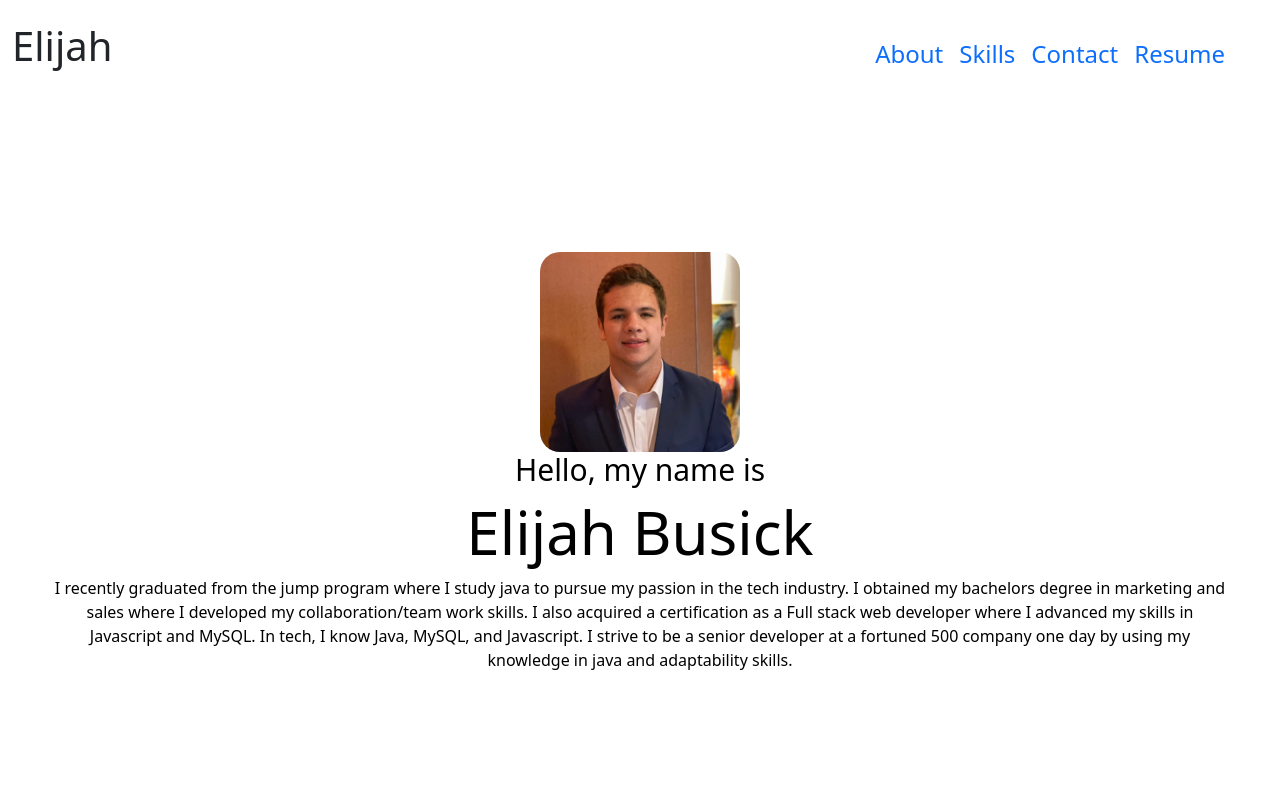
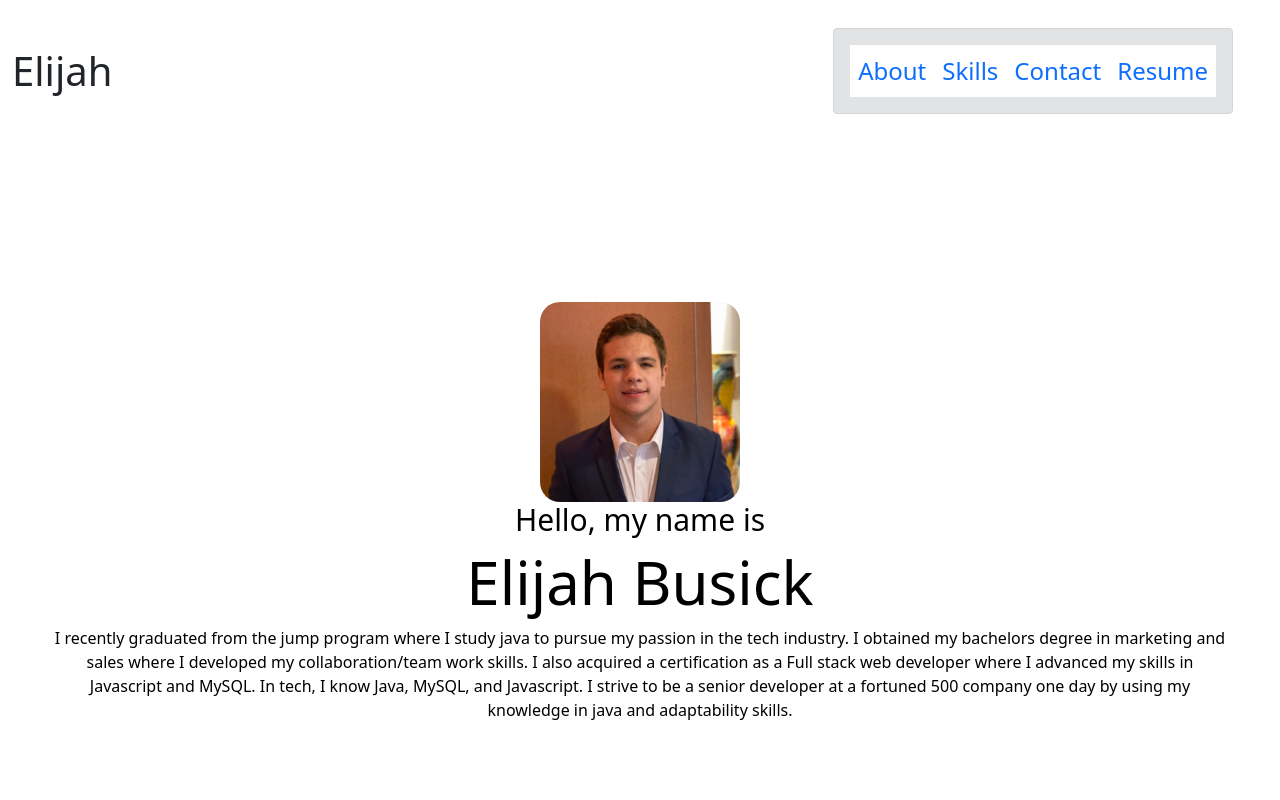
Before and after one commit to Elijahb22/the-portfolio, a React (Create React App) app: page / in a window 1280 px wide. Shown: the top 800 px of the page. Built offline with nearby package versions, Linux system fonts and the light colour scheme.

Commit message:
fix link color

```diff
--- a/src/components/Nav/nav.js
+++ b/src/components/Nav/nav.js
@@ -5,21 +5,21 @@ const nav = () => {
   return (
     <nav class="navbar navbar-expand-lg bg-body-tertiary">
         <div class="container-fluid">
-            <p class="navbar-brand fs-1" href="#">Elijah</p>
+            <p class="navbar-brand fs-1">Elijah</p>
                 <span class="navbar-toggler-icon"></span>
             <div class="nav-w" id="navbarNav">
-                <ul class="navbar-nav fs-4">
+                <ul class="navbar-nav fs-4 alert alert-secondary">
                     <li class="nav-item">
                         <a class="nav-link active" aria-current="page" href="#about">About</a>
                     </li>
                     <li class="nav-item">
-                        <a class="nav-link" href="#skill">Skills</a>
+                        <a class="nav-link active" href="#skill">Skills</a>
+                    </li>
+                    <li class="nav-item active">
+                        <a class="nav-link active" href="#contact">Contact</a>
                     </li>
                     <li class="nav-item">
-                        <a class="nav-link" href="#contact">Contact</a>
-                    </li>
-                    <li class="nav-item">
-                        <a class="nav-link" href="#resume">Resume</a>
+                        <a class="nav-link active" href="#resume">Resume</a>
                     </li>
                 </ul>
             </div>
```
